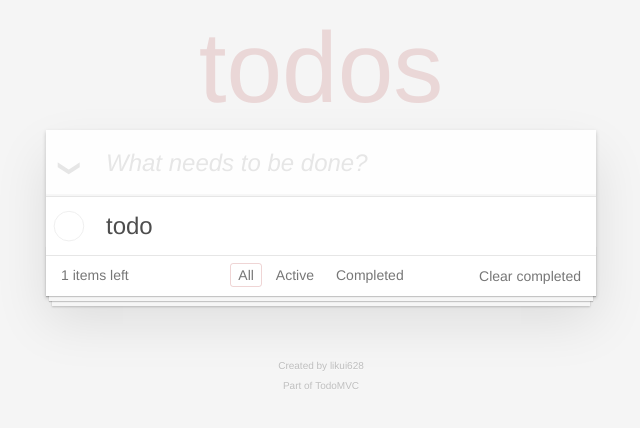
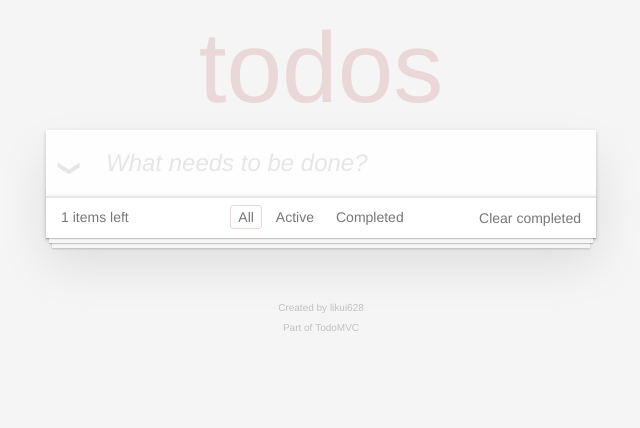
Before and after one commit to likui628/react-ts-todomvc, a React (Create React App) app: page /active in a window 1280 px wide. Shown: the top 428 px of the page, without its empty margins (319-959 px from the left). Built offline with nearby package versions, Linux system fonts and the light colour scheme.

Commit message:
feat: display todos

```diff
--- a/src/App/TodoList/Item/index.tsx
+++ b/src/App/TodoList/Item/index.tsx
@@ -1,9 +1,15 @@
-function Item() {
+import { Todo } from "../../../types"
+
+interface Props {
+  todo: Todo
+}
+
+const Item: React.FC<Props> = ({ todo }) => {
   return (
     <li className="todo">
       <div className="view">
         <input className="toggle" type="checkbox" />
-        <label>todo</label>
+        <label>{todo.bodyText}</label>
         <button className="destroy"></button>
       </div>
       <input className="edit" type="text" />
--- a/src/App/TodoList/index.tsx
+++ b/src/App/TodoList/index.tsx
@@ -1,12 +1,21 @@
+import { ReactElement } from 'react'
+import { useAppSelector } from '../../hooks'
+import { Todo } from '../../types'
 import Item from './Item'
 
 function TodoList() {
+  const state = useAppSelector((state) => state.todos)
+
   return (
     <section className="main">
       <input id="toggle-all" className="toggle-all" type="checkbox" />
       <label htmlFor="toggle-all"></label>
       <ul className="todo-list">
-        <Item />
+        {
+          state.map((t: Todo): ReactElement => {
+            return <Item key={t.id} todo={t} />
+          })
+        }
       </ul>
     </section>
   )
```
